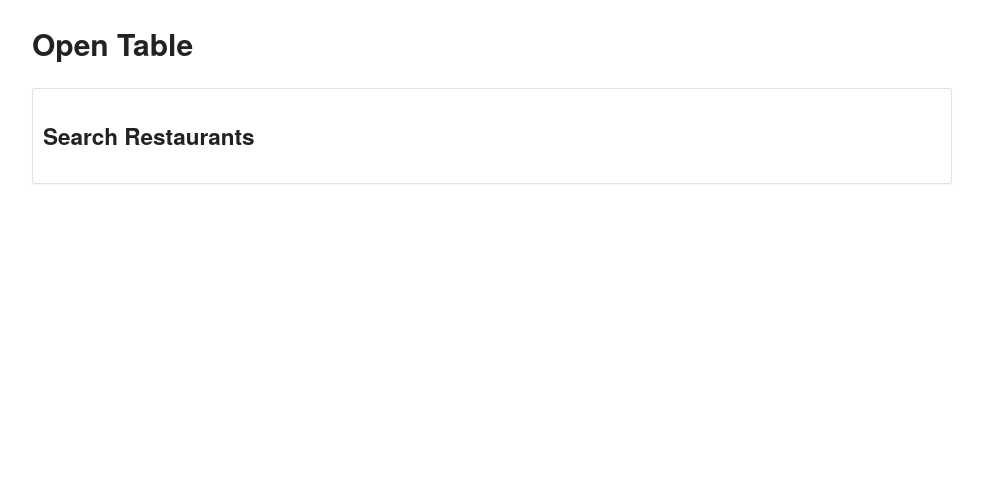
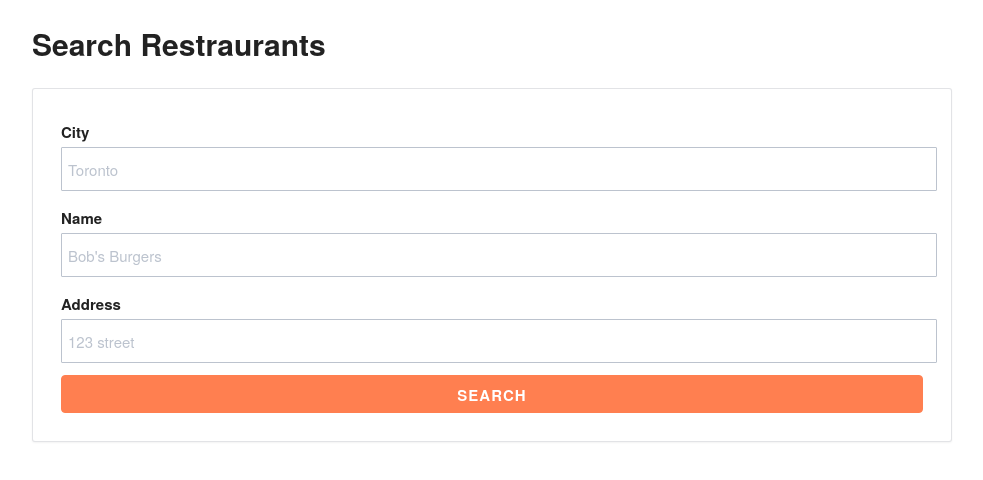
Before and after one commit to tarekgabarin/technical-test-July-1, a React (Create React App) app: page / in a window 1280 px wide. Shown: the top 480 px of the page, without its empty margins (148-1131 px from the left). Built offline with nearby package versions, Linux system fonts and the light colour scheme.

Commit message:
did basic styling for seach page

```diff
--- a/src/containers/SearchPage.js
+++ b/src/containers/SearchPage.js
@@ -1,18 +1,48 @@
 import React from 'react';
 import Card from '../components/Card';
-import CardHeader from '../components/CardHeader';
+
 
 export default function SearchPage() {
     return (
         <div className='container'>
             <div className="flex-column space-between">
                 <div>
-                    <h1>Open Table</h1>
+                    <h1>Search Restraurants</h1>
                 </div>
 
                 <Card>
 
-                    <CardHeader title={'Search Restaurants'} />
+                    <form>
+                        <div className="card-body">
+
+                        <div className="form-group">
+                        <label className="form-label" htmlFor="searchCity">City</label>
+                        <input className="form-input" type="text" id="searchCity" placeholder="Toronto" />
+                        </div>
+
+                        <div className="form-group">
+                        <label className="form-label" htmlFor="searchName">Name</label>
+                        <input className="form-input" type="text" id="searchName" placeholder="Bob's Burgers" />
+                        </div>
+
+                        <div className="form-group">
+                        <label className="form-label" htmlFor="searchAddress">Address</label>
+                        <input className="form-input" type="text" id="searchAddress" placeholder="123 street" />
+                        </div>
+
+                        <div className="form-group">
+
+
+
+                        <button className='is-button is-full-width is-button-primary'>
+                            Search
+                        </button>
+
+                        </div>
+
+                        </div>
+
+                    </form>
                 </Card>
 
             </div>
--- a/src/styles.css
+++ b/src/styles.css
@@ -65,6 +65,10 @@ body {
 
 /* Grid
 –––––––––––––––––––––––––––––––––––––––––––––––––– */
+
+.is-full-width {
+    width: 100%;
+}
 
 /* Small devices (landscape phones, 576px and up) */
 @media (min-width: 576px) {
@@ -210,27 +214,73 @@ body {
 /* Forms
 –––––––––––––––––––––––––––––––––––––––––––––––––– */
 
-input[type="email"], input[type="number"], input[type="search"], input[type="text"], input[type="tel"], input[type="url"], input[type="password"], textarea, select {
-    height: 38px;
-    padding: 6px 10px;
-    /* The 6px vertically centers text on FF, ignored by Webkit */
-    background-color: #fff;
-    border: 1px solid #D1D1D1;
-    border-radius: 4px;
-    box-shadow: none;
-    box-sizing: border-box;
-}
+.form-group:not(:last-child) {
+    margin-bottom: 1.2rem;
+  }
 
-input[type="email"], input[type="number"], input[type="search"], input[type="text"], input[type="tel"], input[type="url"], input[type="password"], textarea {
+.form-label {
+    display: block;
+    line-height: 1.2rem;
+    padding: .9rem 0;
+    font-size: 1.5rem;
+    font-weight: bold;
+  }
+
+.form-input {
     -webkit-appearance: none;
     -moz-appearance: none;
     appearance: none;
-}
+    background: #fff;
+    background-image: none;
+    border: .05rem solid #bcc3ce;
+    border-radius: .1rem;
+    color: #3b4351;
+    display: block;
+    font-size: 1.5rem;
+    height: 3.0rem;
+    line-height: 1.2rem;
+    max-width: 100%;
+    outline: none;
+    padding: 0.6rem;
+    position: relative;
+    transition: background .2s, border .2s, box-shadow .2s, color .2s;
+    width: 100%;
+  }
 
-input[type="email"]:focus, input[type="number"]:focus, input[type="search"]:focus, input[type="text"]:focus, input[type="tel"]:focus, input[type="url"]:focus, input[type="password"]:focus, textarea:focus, select:focus {
-    border: 1px solid #FF7F50;
-    outline: 0;
-}
+  .form-input:focus {
+    border-color: #FF7F50;
+    box-shadow: 0 0 0 .1rem rgba(87, 85, 217, .2);
+  }
+
+  .form-input:-ms-input-placeholder {
+    color: #bcc3ce;
+  }
+
+  .form-input::-ms-input-placeholder {
+    color: #bcc3ce;
+  }
+
+  .form-input::placeholder {
+    color: #bcc3ce;
+  }
+
+  .form-input.input-sm {
+    font-size: .7rem;
+    height: 1.4rem;
+    padding: .05rem .3rem;
+  }
+
+  .form-input.input-lg {
+    font-size: .9rem;
+    height: 2rem;
+    padding: .35rem .6rem;
+  }
+
+  .form-input.input-inline {
+    display: inline-block;
+    vertical-align: middle;
+    width: auto;
+  }
 
 /* Buttons
 –––––––––––––––––––––––––––––––––––––––––––––––––– */
@@ -240,13 +290,13 @@ input[type="submit"],
 input[type="reset"],
 input[type="button"] {
   display: inline-block;
-  height: 38px;
+  height: 3.8rem;
   padding: 0 30px;
   color: #555;
   text-align: center;
-  font-size: 11px;
+  font-size: 1.5rem;
   font-weight: 600;
-  line-height: 38px;
+  line-height: 3.8rem;
   letter-spacing: .1rem;
   text-transform: uppercase;
   text-decoration: none;
@@ -295,24 +345,8 @@ input[type="button"].is-button-primary:focus {
 
 /* Spacing
 –––––––––––––––––––––––––––––––––––––––––––––––––– */
-button,
-.is-button {
-  margin-bottom: 1rem; }
-input,
-textarea,
-select,
-fieldset {
-  margin-bottom: 1.5rem; }
-pre,
-blockquote,
-dl,
-figure,
-table,
-p,
-ul,
-ol,
-form {
-  margin-bottom: 2.5rem; }
+
+
 
   /* Components
 –––––––––––––––––––––––––––––––––––––––––––––––––– */
@@ -330,3 +364,7 @@ form {
     border-bottom-width: 1px;
     border-bottom-color: 1px solid rgba(134, 140, 151, 0.24);
 }
+
+.card-body {
+    padding: 2.8rem;
+}
--- a/src/utils/api/restaurantsApi.js
+++ b/src/utils/api/restaurantsApi.js
@@ -0,0 +1,6 @@
+//import axios from 'axios'
+
+export function getRestaurants(){
+
+
+}
```
